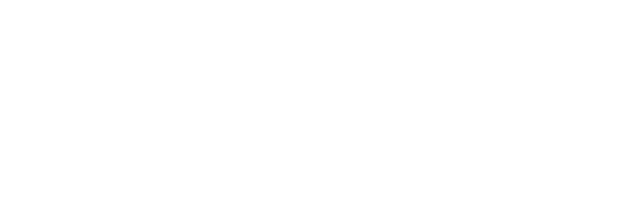
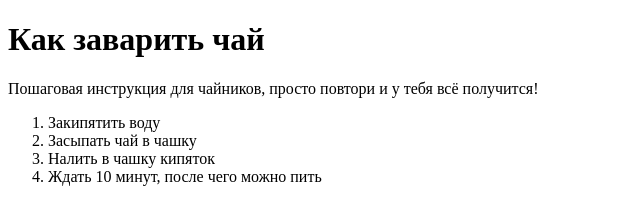
Before and after one commit to Jenya89/github-abstract, a plain HTML site: page index.html in a window 1280 px wide. Shown: the whole page, without its empty margins (0-640 px from the left). Drawn offline with Linux system fonts and the light colour scheme.

Commit message:
Добавил текст

```diff
--- a/css/styles.css
+++ b/css/styles.css
@@ -1,4 +1,4 @@
 body {
     background-color: teal;
-    color: #ffffff;
+    color: coral;
 }
--- a/index.html
+++ b/index.html
@@ -3,9 +3,17 @@
 <head>
     <meta charset="UTF-8">
     <meta name="viewport" content="width=device-width, initial-scale=1.0">
-    <title>Document</title>
+    <title>Abstract</title>
 </head>
 <body>
+    <h1>Как заварить чай</h1>
+    <p>Пошаговая инструкция для чайников, просто повтори и у тебя всё получится!</p>
 
+    <ol>
+        <li>Закипятить воду</li>
+        <li>Засыпать чай в чашку</li>
+        <li>Налить в чашку кипяток</li>
+        <li>Ждать 10 минут, после чего можно пить</li>
+    </ol>
 </body>
 </html>
```
